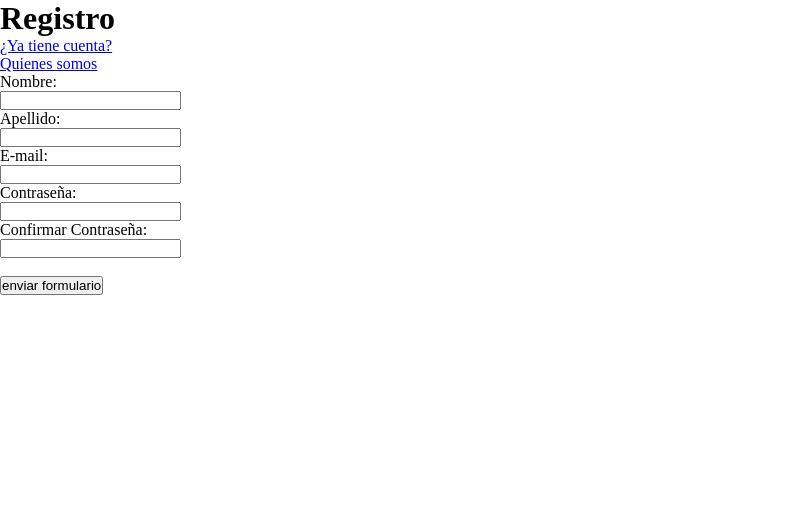
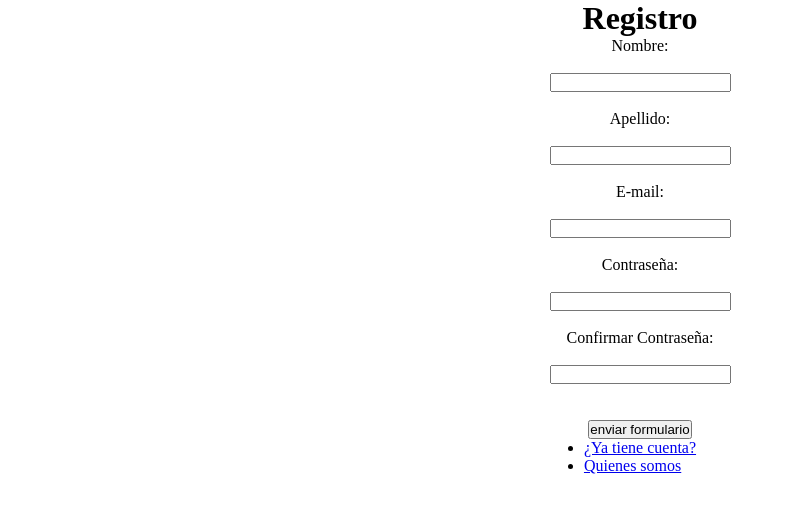
Before and after one commit to sebamoccagatta/proyecto-readme-, a PHP site: page /register.php in a window 1280 px wide. Shown: the top 513 px of the page, without its empty margins (0-794 px from the left). Run offline with PHP 8.4, Linux system fonts and the light colour scheme.

Commit message:
requiredregistro

```diff
--- a/css/stilos.css
+++ b/css/stilos.css
@@ -3,3 +3,24 @@
   margin: 0 auto;
   padding: 0;
 }
+.contenedor{
+  max-width: 1080px;
+
+}
+h1{
+  display: flex;
+  justify-content: center;
+}
+form{
+  display: flex;
+  flex-direction: column;
+  justify-content: center;
+  justify-content: space-around;
+}
+nav{
+
+  display: flex;
+  justify-content: center;
+  justify-content: space-around;
+
+}
--- a/register.php
+++ b/register.php
@@ -15,12 +15,7 @@
     <div class="contenedor">
       <header>
         <h1>Registro</h1>
-        <nav>
-          <ul>
-            <li><a href="iniciar_sesion.php">¿Ya tiene cuenta?</a></li>
-            <li><a href="faq.htlm">Quienes somos</a></li>
-          </ul>
-        </nav>
+
       </header>
       <section>
         <form class="" action="register.php" method="post">
@@ -37,6 +32,12 @@
           <br>
           <button type="submit" name="enviar formulario">enviar formulario</button>
         </form>
+        <nav>
+          <ul>
+            <li><a href="iniciar_sesion.php">¿Ya tiene cuenta?</a></li>
+            <li><a href="faq.htlm">Quienes somos</a></li>
+          </ul>
+        </nav>
       </section>
     </div>
   </body>
```
